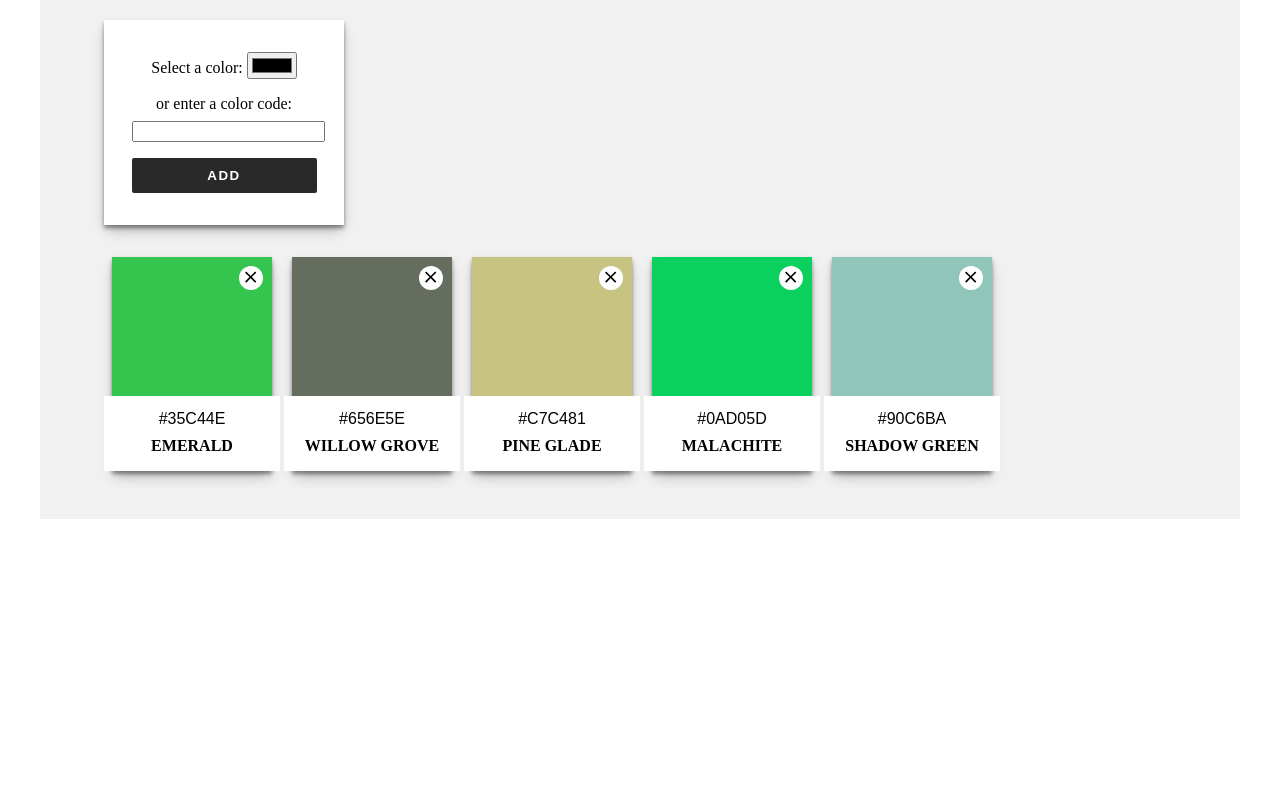
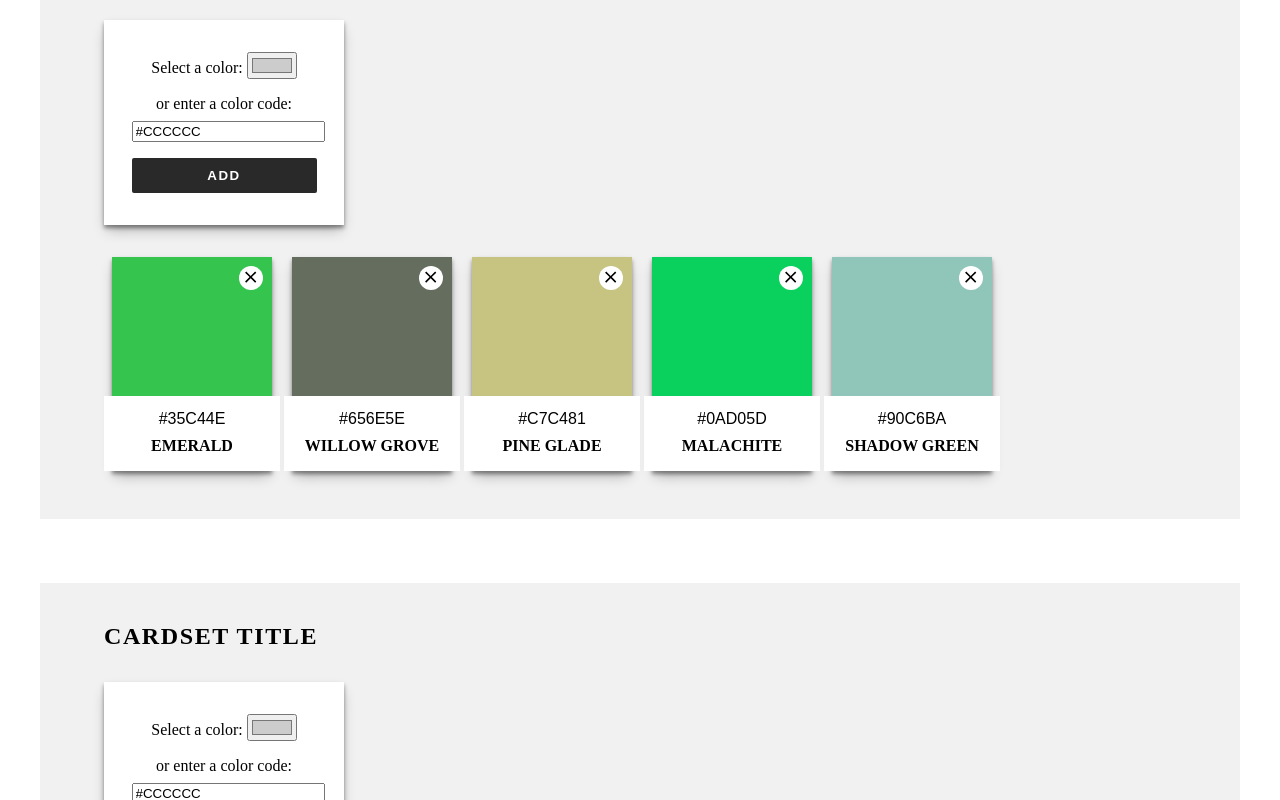
Before and after one commit to cosinushh/color-picker, a React (Create React App) app: page / in a window 1280 px wide. Shown: the part 780-1580 px from the top of the page. Before the commit the page ends 1339 px from the top, so only its background shows below. Built offline with nearby package versions, Linux system fonts and the light colour scheme; the HTML template or start-up script is replaced by a standard one.

Commit message:
initial progress for sets functionality

```diff
--- a/src/App.js
+++ b/src/App.js
@@ -30,7 +30,24 @@ function App() {
       colorName: "Shadow Green",
     },
   ];
+
+  const initialSets = [
+    {
+      id: Math.random().toString(36).substring(2),
+      setName: "Set 1",
+    },
+    {
+      id: Math.random().toString(36).substring(2),
+      setName: "Set 2",
+    },
+    {
+      id: Math.random().toString(36).substring(2),
+      setName: "Set 3",
+    },
+  ];
+
   const [colors, setColors] = useState(readLocalStorage() ?? initialColors);
+  const [sets, setSets] = useState(initialSets);
 
   function readLocalStorage() {
     const localStorageData = localStorage.getItem("colors");
@@ -71,11 +88,11 @@ function App() {
   }
 
   async function changeColor(colorId, newHex) {
-    const newColorName = await getColorName(newHex);
+    // const newColorName = await getColorName(newHex);
     setColors(
       colors.map((color) => {
         if (color.id === colorId) {
-          return { ...color, hexValue: newHex, colorName: newColorName };
+          return { ...color, hexValue: newHex /* colorName: newColorName */ };
         } else {
           return color;
         }
@@ -85,13 +102,16 @@ function App() {
 
   return (
     <main className="App">
+      {sets.map((set) => {
+        return (
           <Cardset
             colors={colors}
             addColor={addColor}
             removeColor={removeColor}
             changeColor={changeColor}
           />
-      <Cardset colors={colors} />
+        );
+      })}
     </main>
   );
 }
--- a/src/components/form/Form.js
+++ b/src/components/form/Form.js
@@ -2,13 +2,11 @@ import "./Form.css";
 import { useState } from "react";
 
 function Form({ addColor }) {
-  const [selectedColor, setSelectedColor] = useState([]);
+  const [selectedColor, setSelectedColor] = useState("#CCCCCC");
 
   function handleSubmit(event) {
     event.preventDefault();
-    // const formData = new FormData(event.target);
-    // const data = Object.fromEntries(formData);
-    addColor(selectedColor[0].toUpperCase());
+    addColor(selectedColor.toUpperCase());
   }
 
   return (
@@ -20,7 +18,7 @@ function Form({ addColor }) {
           name="colorPicker"
           id="colorPicker"
           onChange={(event) => {
-            setSelectedColor([event.target.value]);
+            setSelectedColor(event.target.value);
           }}
           value={selectedColor}
         />
@@ -34,7 +32,7 @@ function Form({ addColor }) {
         name="colorText"
         id="colorText"
         onChange={(event) => {
-          setSelectedColor([event.target.value]);
+          setSelectedColor(event.target.value);
         }}
         defaultValue={selectedColor}
       />
```
Lines whose indentation alone changed are shown as unchanged.
